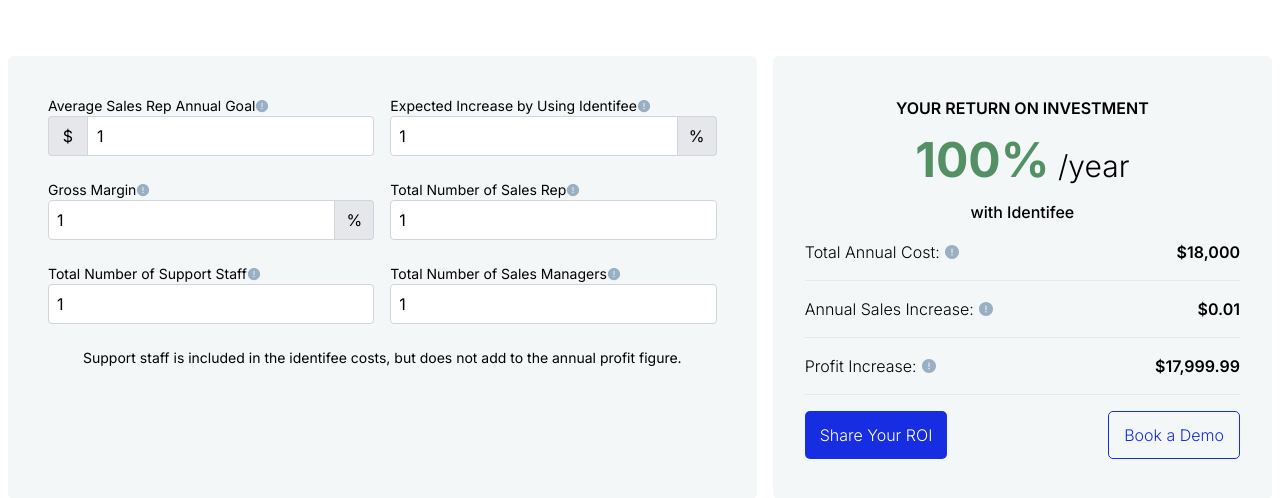
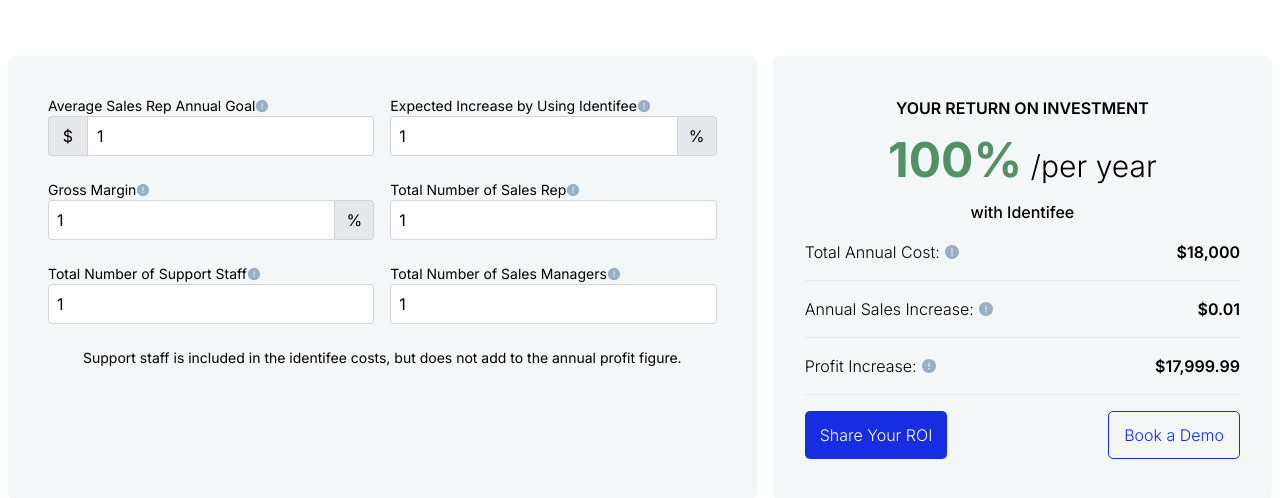
Before and after one commit to lmigonzalez/RIO-Calculator, a React (Vite) app: page /result/1/1/1/1/1/1/1 in a window 1280 px wide. Shown: the top 498 px of the page. Built offline with nearby package versions, Linux system fonts and the light colour scheme.

Commit message:
per year

```diff
--- a/src/Result.jsx
+++ b/src/Result.jsx
@@ -261,7 +261,7 @@
             <p className="text-center text-5xl font-bold text-[#539165]">
               {isNaN(roi) ? "---%" : formatNumberInput(roi.toString(), '%')}
               {!isNaN(roi) && (
-                <span className="text-3xl font-light text-black"> /year</span>
+                <span className="text-3xl font-light text-black"> /per year</span>
               )}
             </p>
           </div>
```
